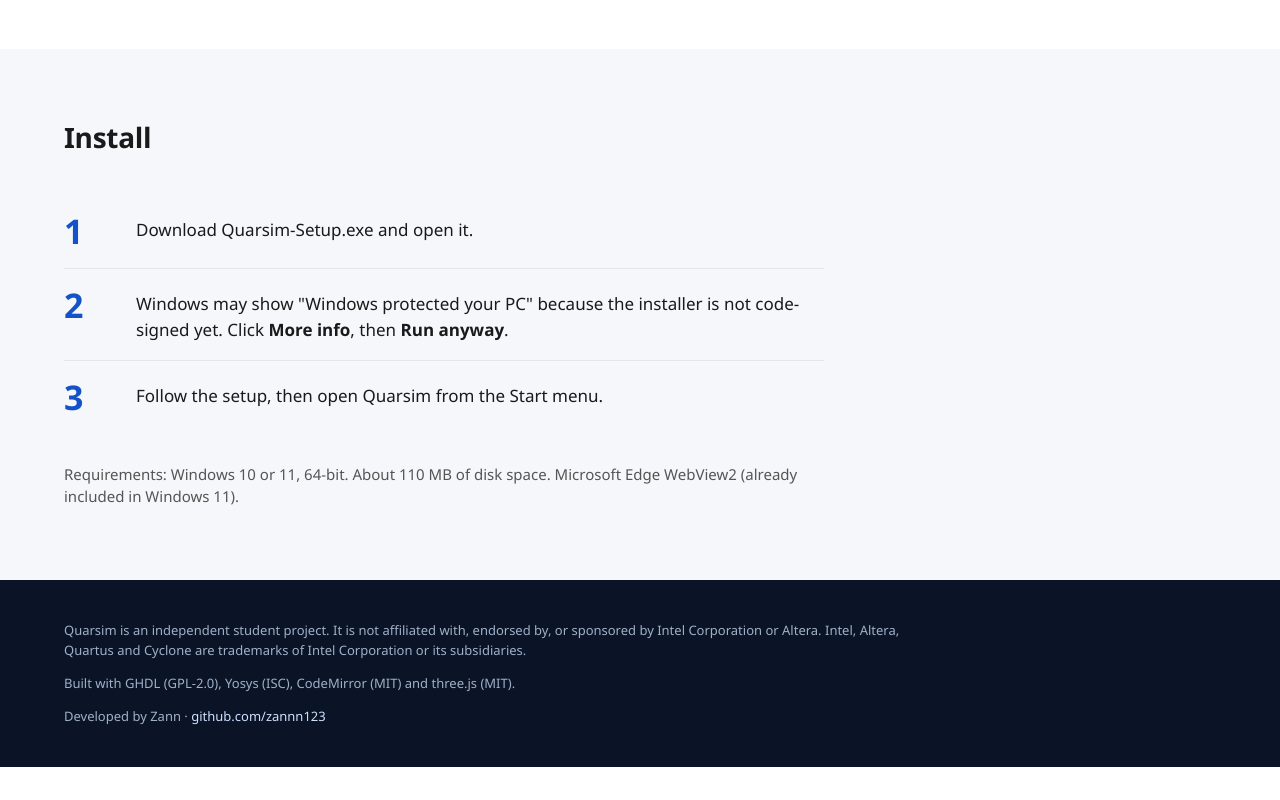
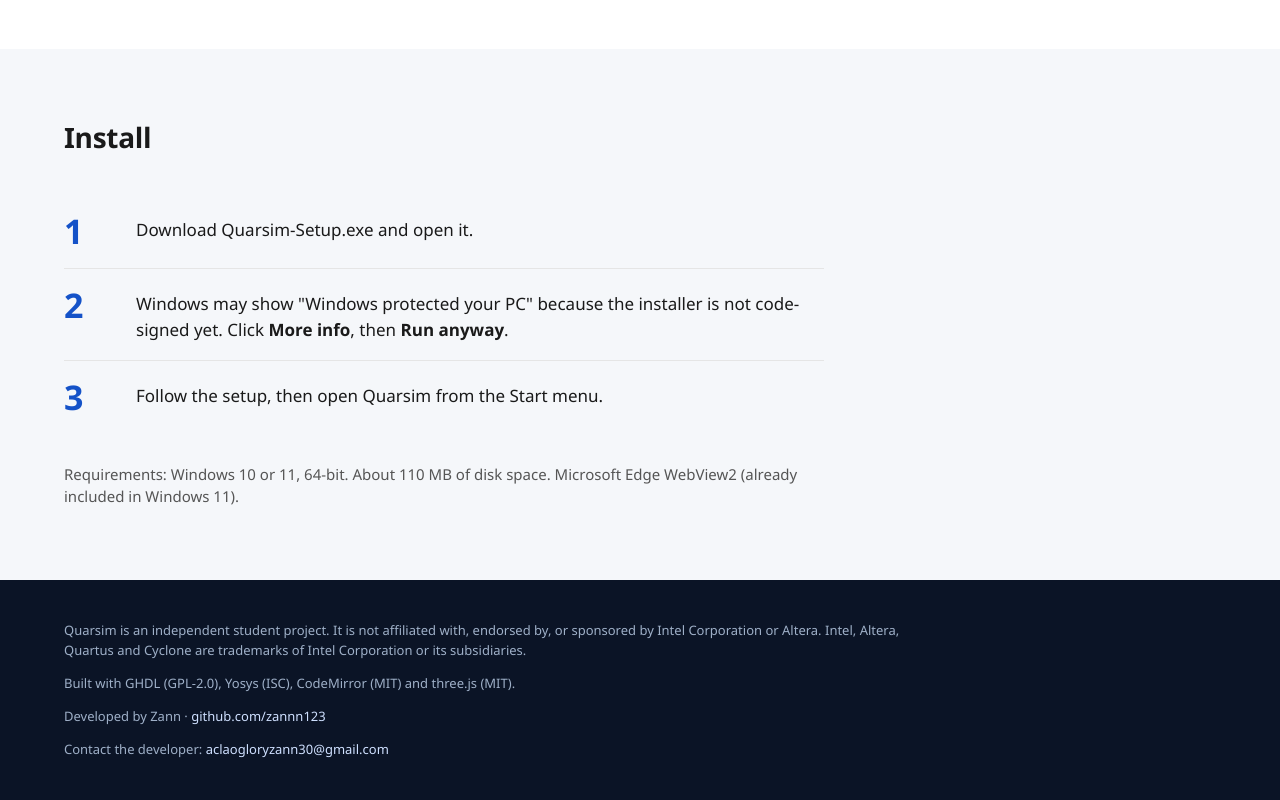
Before and after one commit to zannn123/Quarsim-releases, a plain HTML site: page index.html in a window 1280 px wide. Shown: the part 896-1696 px from the top of the page. Before the commit the page ends 1663 px from the top, so only its background shows below. Drawn offline with Linux system fonts and the light colour scheme; no server answers.

Commit message:
Download page: developer contact

```diff
--- a/index.html
+++ b/index.html
@@ -353,6 +353,7 @@
     <p>Quarsim is an independent student project. It is not affiliated with, endorsed by, or sponsored by Intel Corporation or Altera. Intel, Altera, Quartus and Cyclone are trademarks of Intel Corporation or its subsidiaries.</p>
     <p>Built with GHDL (GPL-2.0), Yosys (ISC), CodeMirror (MIT) and three.js (MIT).</p>
     <p>Developed by Zann &middot; <a href="https://github.com/zannn123">github.com/zannn123</a></p>
+    <p>Contact the developer: <a href="mailto:aclaogloryzann30@gmail.com?subject=Quarsim">aclaogloryzann30@gmail.com</a></p>
   </div>
 </footer>
 
```
